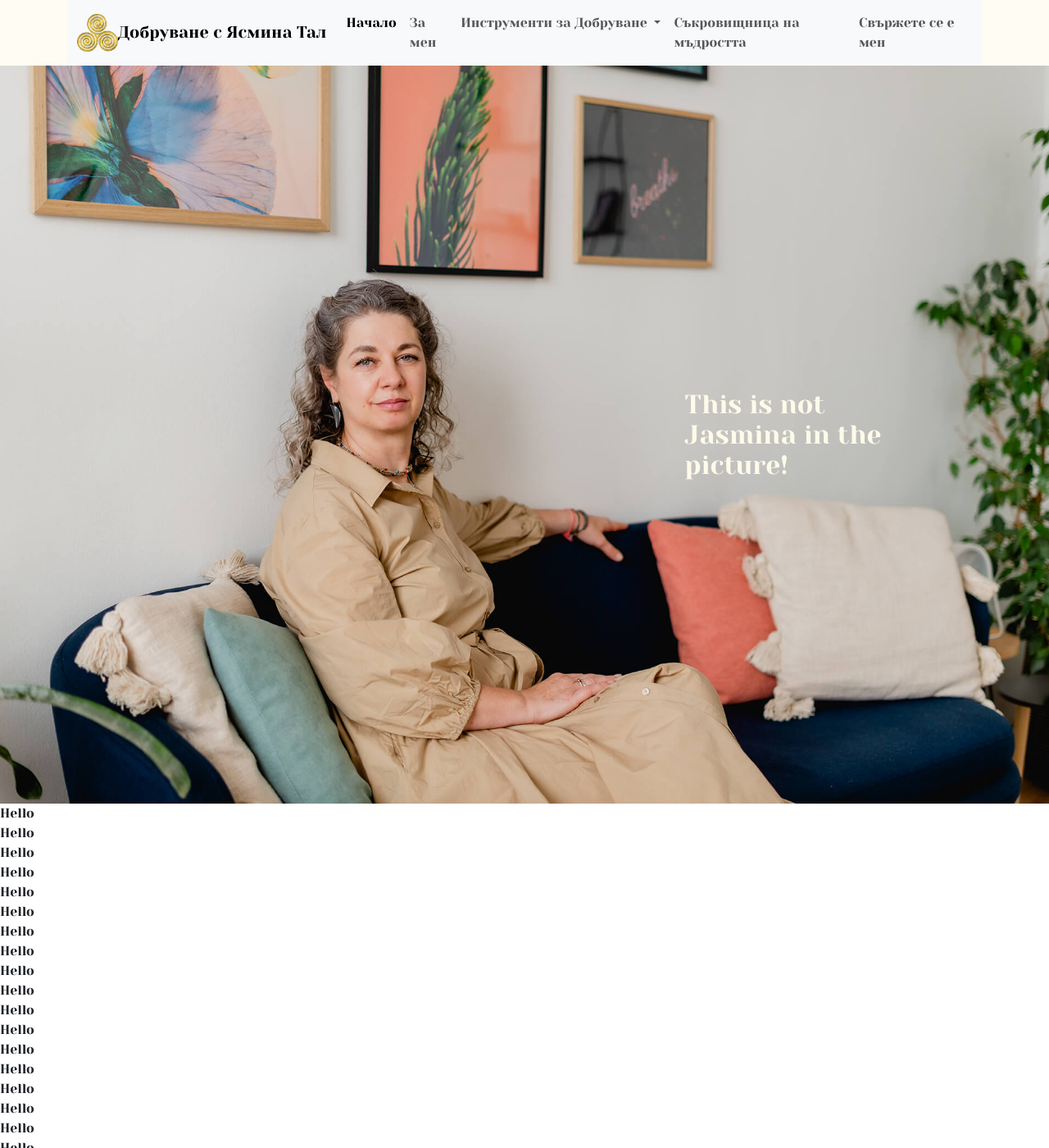
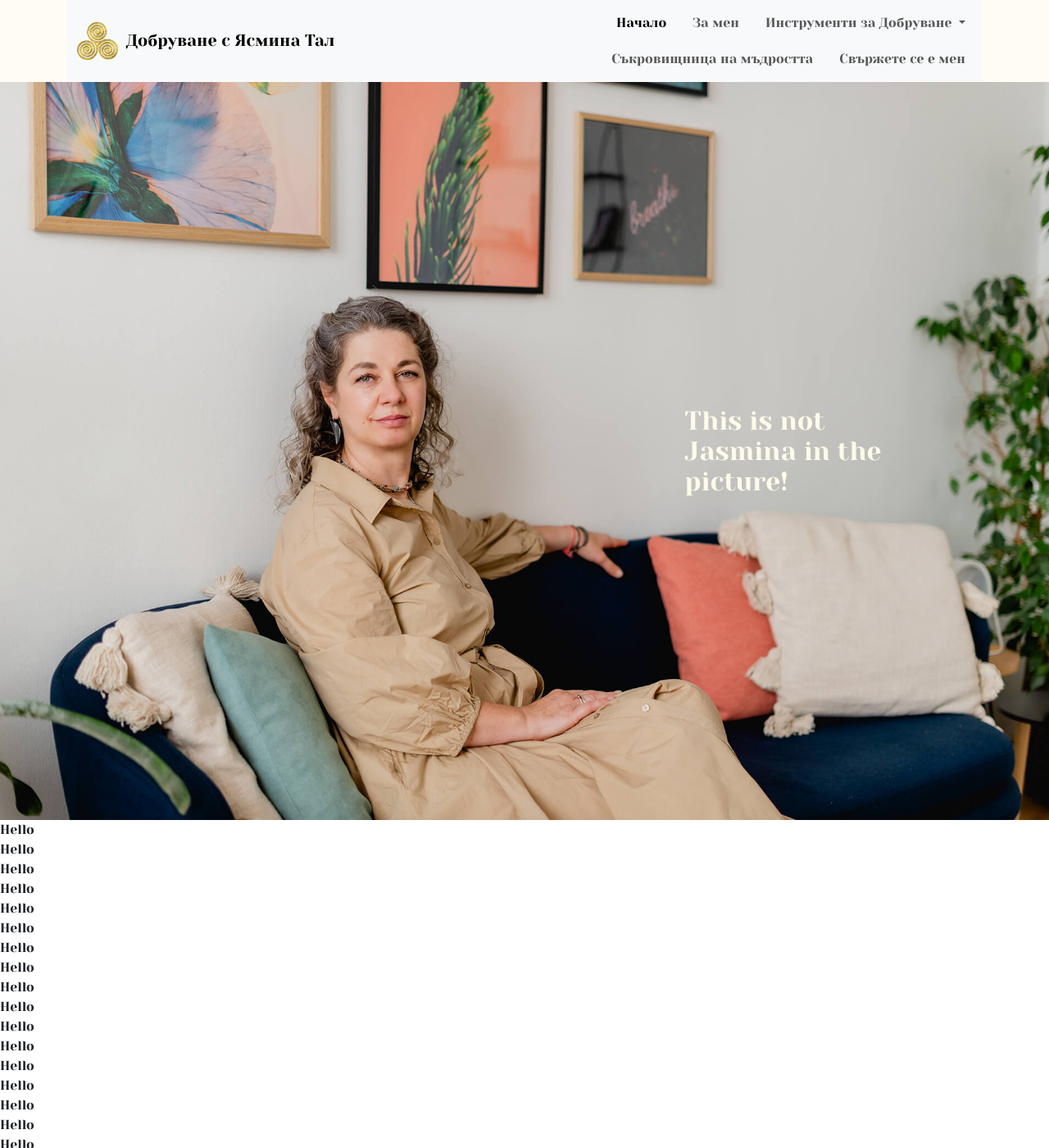
Before and after one commit to alonrotem/dobruvane, a Jekyll site: the page built from index.html, in a window 1280 px wide and 1400 px high. Shown: the whole window at 82% size. Built offline with Jekyll 4.4.1, drawn with Linux system fonts in a browser that asks for light colours.

Commit message:
Navbar layout fixes

```diff
--- a/_includes/navbar.html
+++ b/_includes/navbar.html
@@ -6,19 +6,22 @@
       <a class="navbar-brand" href="#">
         <div class="d-flex flex-row align-items-center">
             <img class="logo" src="{{ site.baseurl }}/assets/images/dobruvane-logo.png">
-            <div>Добруване с Ясмина Тал</div>
+            <div class="logo-title">Добруване с Ясмина Тал</div>
         </div>
       </a>
       <button class="navbar-toggler" type="button" data-bs-toggle="collapse" data-bs-target="#navbarSupportedContent" aria-controls="navbarSupportedContent" aria-expanded="false" aria-label="Toggle navigation">
         <span class="navbar-toggler-icon"></span>
       </button>
       <div class="collapse navbar-collapse" id="navbarSupportedContent">
-        <ul class="navbar-nav me-auto mb-2 mb-lg-0">
+        <div class="d-flex flex-column w-100 align-items-end">
+
+          <!-- First row -->
+          <ul class="navbar-nav flex-column flex-lg-row mb-1">
             <li class="nav-item">
               <a class="nav-link active" aria-current="page" href="#">Начало</a>
             </li>
             <li class="nav-item">
-            <a class="nav-link" aria-current="page" href="#">За мен</a>
+              <a class="nav-link" href="#">За мен</a>
             </li>
             <li class="nav-item dropdown">
               <a class="nav-link dropdown-toggle" href="#" role="button" data-bs-toggle="dropdown" aria-expanded="false">
@@ -31,14 +34,21 @@
                 <li><a class="dropdown-item" href="#">Something else here</a></li>
               </ul>
             </li>
+          </ul>
+
+          <!-- Second row -->
+          <ul class="navbar-nav flex-column flex-lg-row">
             <li class="nav-item">
-            <a class="nav-link" aria-current="page" href="#">Съкровищница на мъдростта</a>
+              <a class="nav-link" href="#">Съкровищница на мъдростта</a>
             </li>
             <li class="nav-item">
-            <a class="nav-link" aria-current="page" href="#">Свържете се е мен</a>
+              <a class="nav-link" href="#">Свържете се е мен</a>
             </li>
           </ul>
+
         </div>
+      </div>
+
     </div>
   </nav>
 
--- a/assets/css/dobruvane.scss
+++ b/assets/css/dobruvane.scss
@@ -23,6 +23,11 @@ html, body {
     font-family:  "YesevaOne";
 }
 
+.navbar-nav {
+    gap: 1rem;
+}
+
+
 .nav-container {
     min-height: 80px;
     background-color: rgb(255, 252, 244);
@@ -30,7 +35,10 @@ html, body {
     top: 0;
 }
 
-
 .navbar-brand .logo {
     width: 50px;
 }
+
+.navbar-brand .logo-title {
+    margin-left: 10px;
+}
```
Lines whose indentation alone changed are shown as unchanged.
